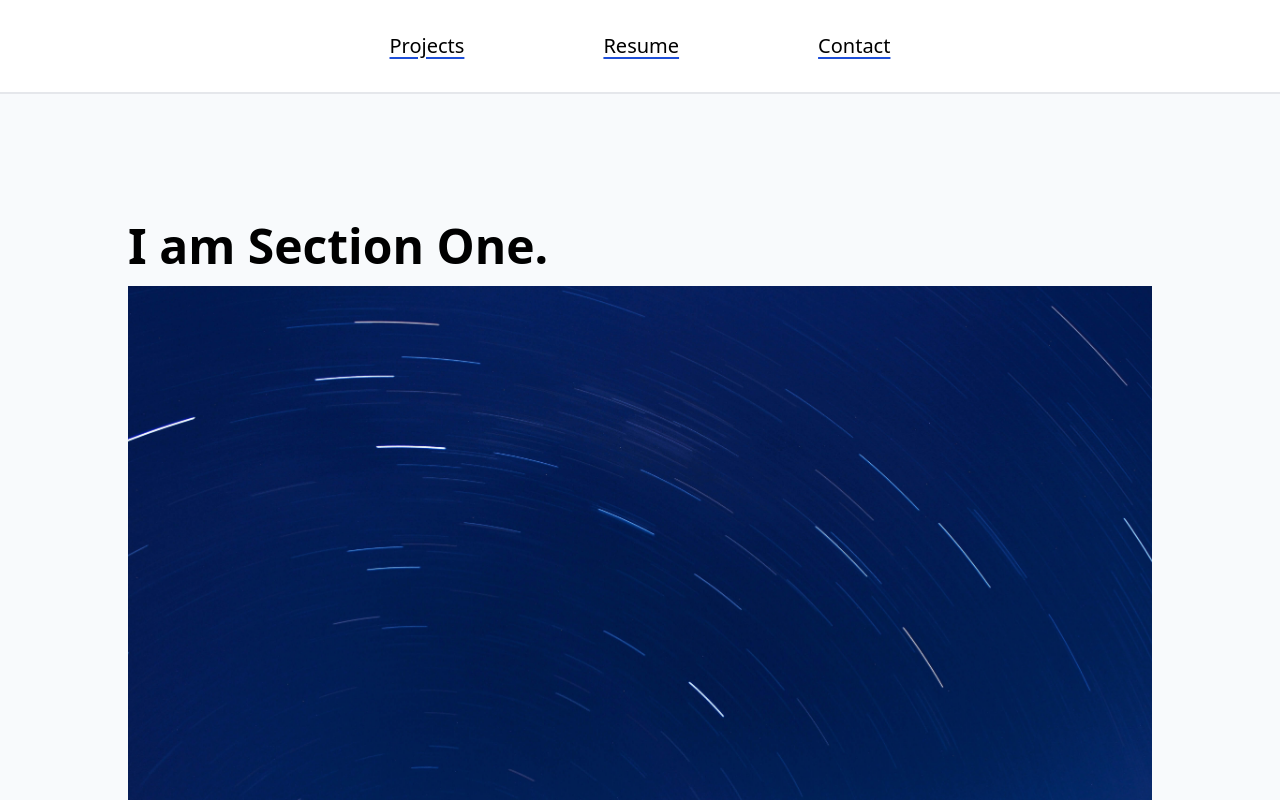
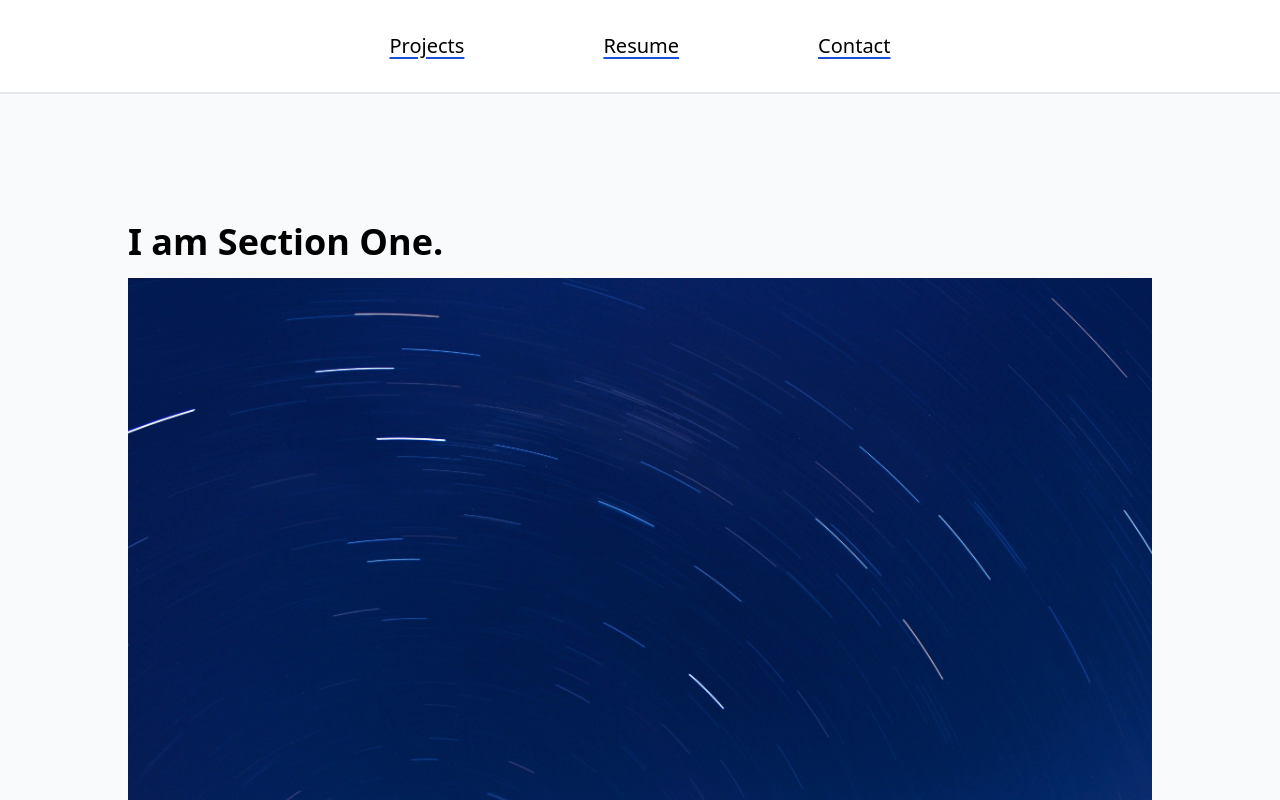
Before and after one commit to dj4815/hello, a React (Vite) app: page / in a window 1280 px wide. Shown: the top 800 px of the page. Built offline with nearby package versions, Linux system fonts and the light colour scheme.

Commit message:
heading size

```diff
--- a/src/components/Heading2.jsx
+++ b/src/components/Heading2.jsx
@@ -1,3 +1,3 @@
 export default function Heading2({ text }) {
-  return <h2 className="text-5xl font-bold mb-4">{text}</h2>;
+  return <h2 className="text-4xl font-bold mb-4">{text}</h2>;
 }
```
